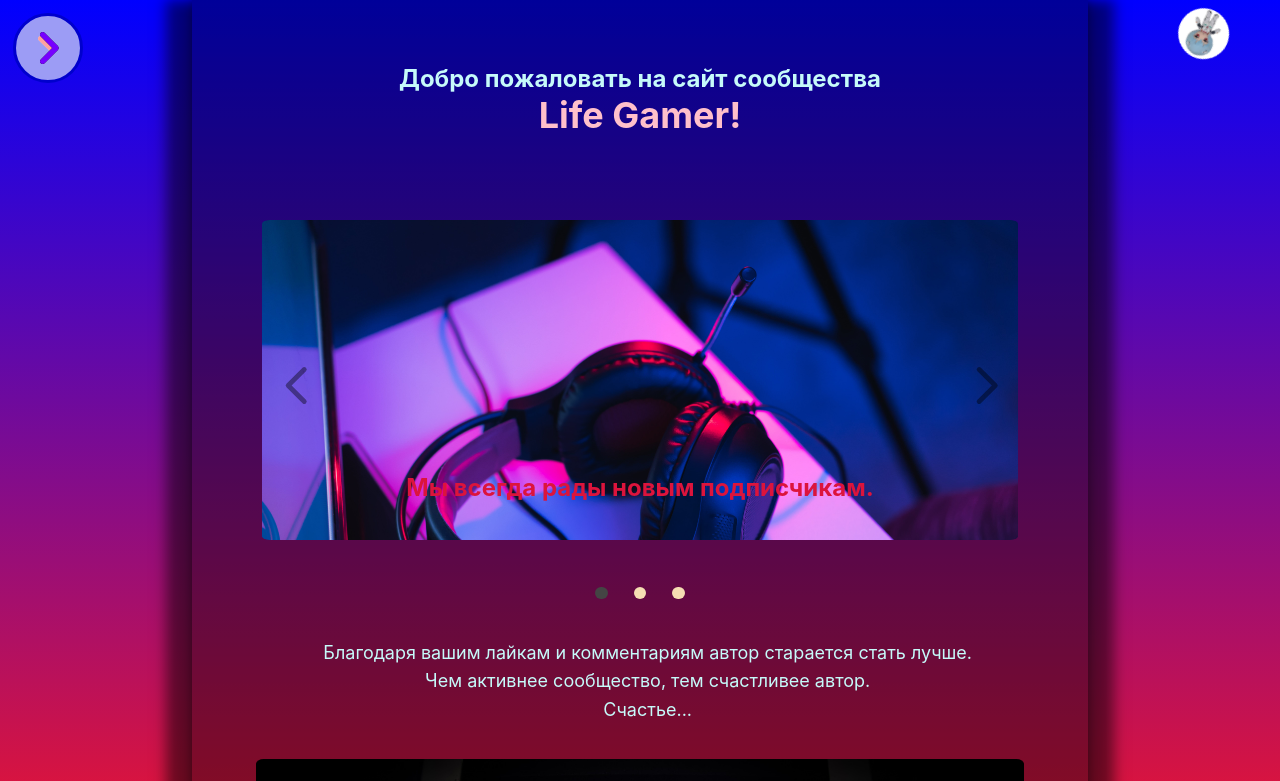
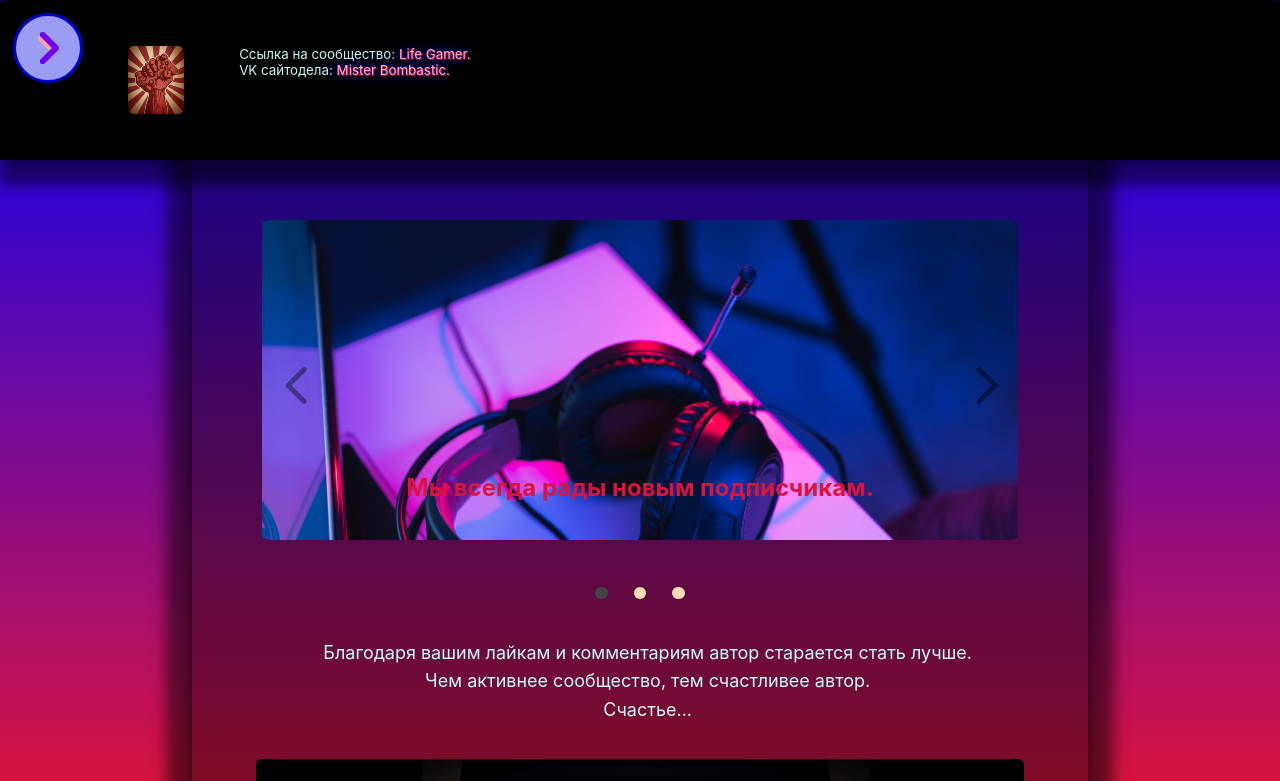
Before and after one commit to Diesfingers228/LifeGamer, a React (Create React App) app in the folder my-app/: page / in a window 1280 px wide. Shown: the top 781 px of the page. Built offline with nearby package versions, Linux system fonts and the light colour scheme.

Commit message:
Life Gamer

```diff
--- a/my-app/src/AppMobileMaxpx.css
+++ b/my-app/src/AppMobileMaxpx.css
@@ -356,7 +356,7 @@
       display: flex;
       align-items: center;
       position: absolute;
-      bottom: 80% auto;
+      bottom: 80%;
       left: 0;
       width: 100%;
       height: 20%;
```
